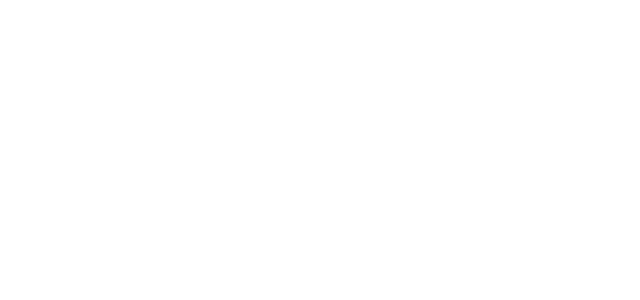
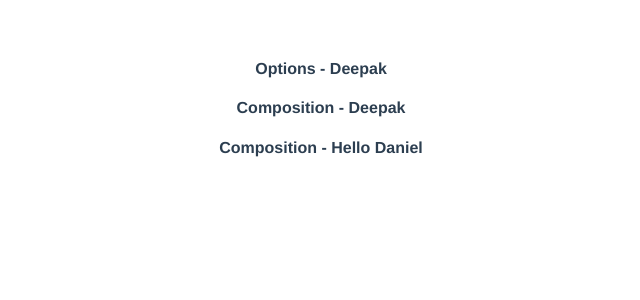
Before and after one commit to deepak252/vuejs-tutorial, a Vue app: page / in a window 1280 px wide. Shown: the top 300 px of the page, without its empty margins (319-959 px from the left). Built offline with nearby package versions, Linux system fonts and the light colour scheme.

Commit message:
Replacing Data with ref()

```diff
--- a/src/App.vue
+++ b/src/App.vue
@@ -1,14 +1,16 @@
 <template>
     <div>
-
+        <Data />
     </div>
 </template>
 
 <script>
+import Data from './components/Data.vue'
 
 export default {
     name: 'App',
     components: {
+        Data
     }
 }
 </script>
--- /dev/null
+++ b/src/components/Data.vue
@@ -0,0 +1,32 @@
+<template>
+    <h4> Options - {{o_firstName}} </h4>
+    <h4> Composition - {{c_firstName}} </h4> <!-- Deepak -->
+    <h4> Composition - {{greet}} </h4> <!-- Hello Daniel -->
+</template>
+
+<script>
+import { ref } from 'vue'
+
+export default {
+    name: 'Data',
+    data(){
+        return {
+            o_firstName: 'Deepak' // Options API
+        }
+    },
+    setup(){
+        const c_firstName = ref('Daniel'); // Composition API
+        console.log(c_firstName.value); // Daniel
+        const greet = `Hello ${c_firstName.value}`;
+        c_firstName.value = 'Deepak';
+        return {
+            c_firstName,
+            greet
+        }
+    },
+}
+</script>
+
+<style>
+
+</style>
```
